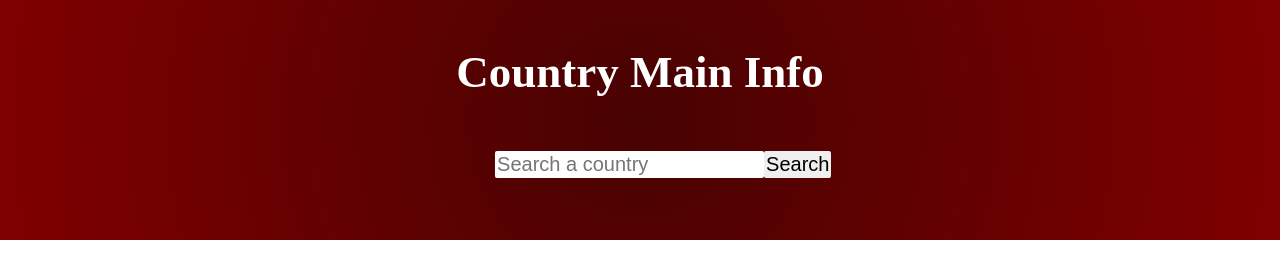
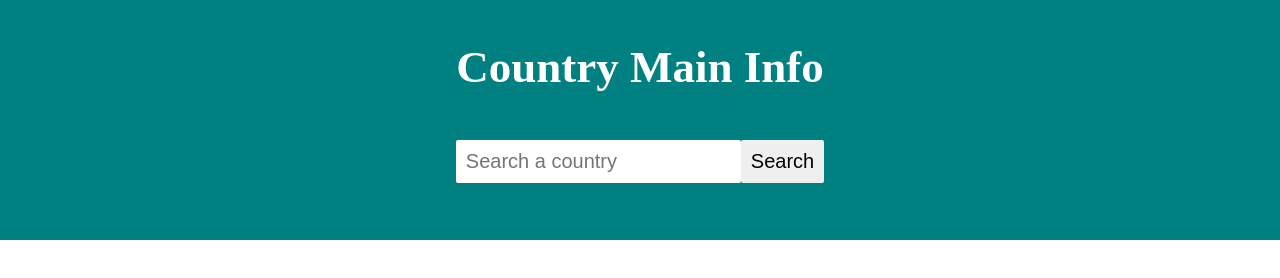
Before and after one commit to reccashi28/country-main-info, a plain HTML site: page index.html in a window 1280 px wide. Drawn offline with Linux system fonts and the light colour scheme; no server answers.

Commit message:
styles update

```diff
--- a/index.html
+++ b/index.html
@@ -11,7 +11,7 @@
     <header>
         <h1>Country Main Info</h1>
         <div class="search">
-            <input pattern="/^(a-zA-z)\D/" type="text" class="country-input" placeholder="Search a country">
+            <input pattern="/^(a-zA-z)\D/" type="text"  placeholder="Search a country">
             <button class="country-btn">Search</button>
         </div>
     </header>
--- a/style.css
+++ b/style.css
@@ -15,7 +15,7 @@ header {
     justify-content: space-evenly;
     align-items: center;
     height: 30vh;
-    background-image: radial-gradient(circle, #480202, maroon);
+    background-color: teal;
     color: white;
     text-align: center;
     padding: 10px;
@@ -28,7 +28,7 @@ header h1 {
 .search input,
 .search button {
     font-size: 20px;
-    padding: 2px;
+    padding: 10px;
     border-radius: 2px;
     border: none;
 }
@@ -37,7 +37,7 @@ header h1 {
     margin: 1rem;
     /* border: 2px solid green; */
     display: flex;
-    justify-content: space-around;
+    justify-content: center;
 }
 
 .search input:focus,
```
